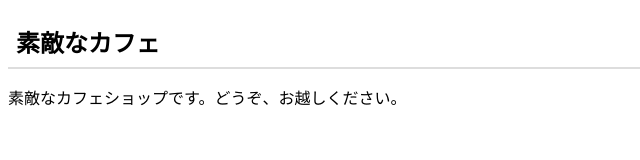
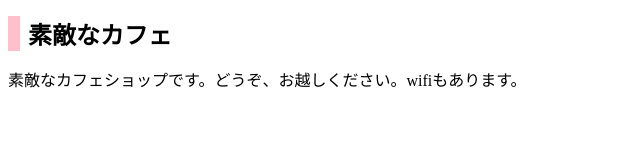
Before and after one commit to nao1234/macafe, a plain HTML site: page index.html in a window 1280 px wide. Shown: the whole page, without its empty margins (0-640 px from the left). Drawn offline with Linux system fonts and the light colour scheme.

Commit message:
Add files via upload

```diff
--- a/css/styles.css
+++ b/css/styles.css
@@ -1,5 +1,5 @@
 h1 {
   font-size: 24px;
-  padding: 8px;
-  border-bottom: 2px solid #ddd;
+  padding-left: 8px;
+  border-left: 12px solid pink;
 }
--- a/index.html
+++ b/index.html
@@ -9,6 +9,6 @@
 </head>
 <body>
   <h1>素敵なカフェ</h1>
-  <p>素敵なカフェショップです。どうぞ、お越しください。</p>
+  <p>素敵なカフェショップです。どうぞ、お越しください。wifiもあります。</p>
 </body>
 </html>
```
